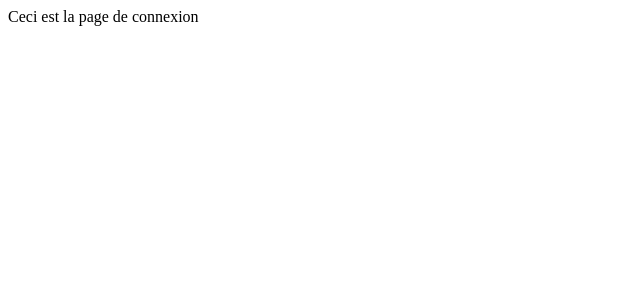
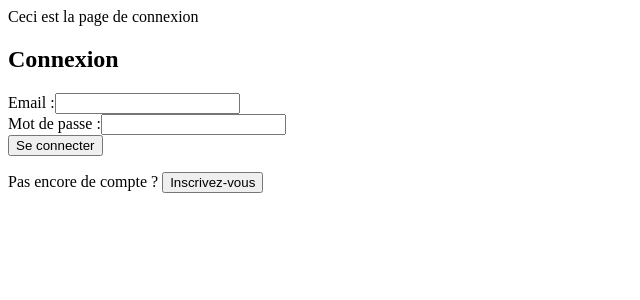
Before and after one commit to damodred53/ia_front_end, a React (Vite) app: page / in a window 1280 px wide. Shown: the top 300 px of the page, without its empty margins (0-640 px from the left). Built offline with nearby package versions, Linux system fonts and the light colour scheme.

Commit message:
creation formulaire

```diff
--- /dev/null
+++ b/src/Components/FormAuth.jsx
@@ -0,0 +1,99 @@
+
+import { useState } from "react";
+
+const AuthForm = () => {
+    // État pour basculer entre connexion et inscription
+    const [isLogin, setIsLogin] = useState(true);
+
+    // Gestionnaire pour soumettre le formulaire
+    const handleSubmit = (e) => {
+      e.preventDefault();
+      const formData = new FormData(e.currentTarget);
+      const data = Object.fromEntries(formData.entries());
+      console.log('Données soumises:', data);
+
+      if (isLogin) {
+        console.log('Connexion...');
+      } else {
+        console.log('Inscription...');
+      }
+    };
+
+    return (
+      <div className="form_container" >
+        <h2 className="form_title">{isLogin ? 'Connexion' : 'Inscription'}</h2>
+        <form onSubmit={handleSubmit} className="form_form">
+          {/* Champ e-mail */}
+          <div className="form_field" >
+            <label htmlFor="email" className="form_label">
+              Email :
+            </label>
+            <input type="email" id="email" name="email" required className="form_input" />
+          </div>
+
+          {/* Champ mot de passe */}
+          <div className="form_field" >
+            <label htmlFor="password" className="form_label">
+              Mot de passe :
+            </label>
+            <input
+              type="password"
+              id="password"
+              name="password"
+              required
+              className="form_input"
+            />
+          </div>
+
+          {/* Champ confirmation de mot de passe (inscription seulement) */}
+          {!isLogin && (
+            <div className="form_field">
+              <label htmlFor="confirmPassword" className="form_label">
+                Confirmer le mot de passe :
+              </label>
+              <input
+                type="password"
+                id="confirmPassword"
+                name="confirmPassword"
+                required
+                className="form_input"
+              />
+            </div>
+          )}
+
+          <button type="submit" className="form_button">
+            {isLogin ? 'Se connecter' : "S'inscrire"}
+          </button>
+        </form>
+
+        {/* Bascule entre connexion et inscription */}
+        <p className="form_toggle">
+          {isLogin ? (
+            <>
+              Pas encore de compte ?{' '}
+              <button
+                type="button"
+                onClick={() => setIsLogin(false)}
+                className="form_button"
+              >
+                Inscrivez-vous
+              </button>
+            </>
+          ) : (
+            <>
+              Déjà un compte ?{' '}
+              <button
+                type="button"
+                onClick={() => setIsLogin(true)}
+                className="form_button"
+              >
+                Connectez-vous
+              </button>
+            </>
+          )}
+        </p>
+      </div>
+    );
+  };
+
+  export default AuthForm;
--- a/src/pages/Home.jsx
+++ b/src/pages/Home.jsx
@@ -1,8 +1,14 @@
+
+import FormAuth from '../Components/FormAuth';
+
+
+
 const Home = () => {
 
     return (
         <div>
             Ceci est la page de connexion
+            <FormAuth />
         </div>
     )
 }
```
